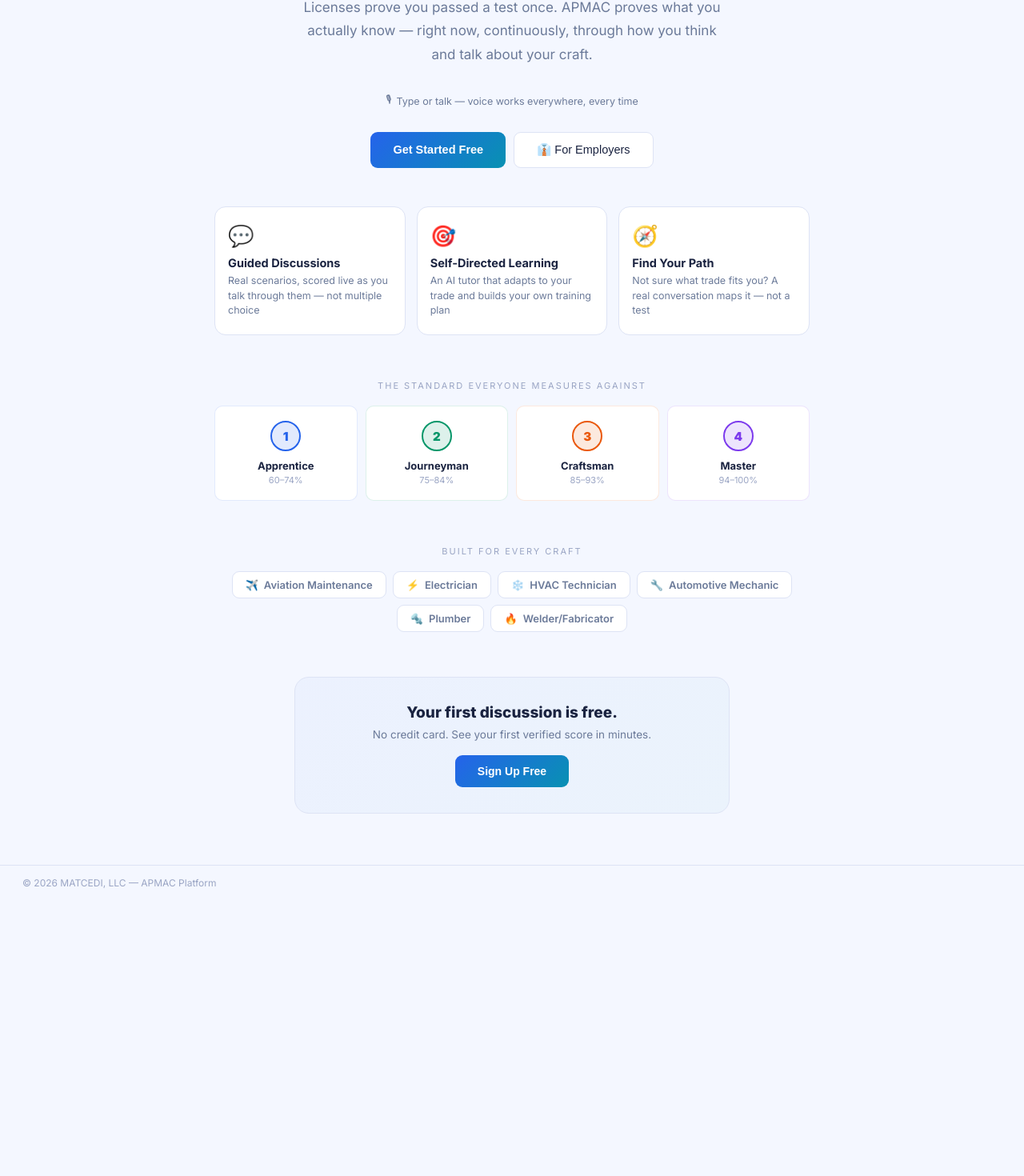
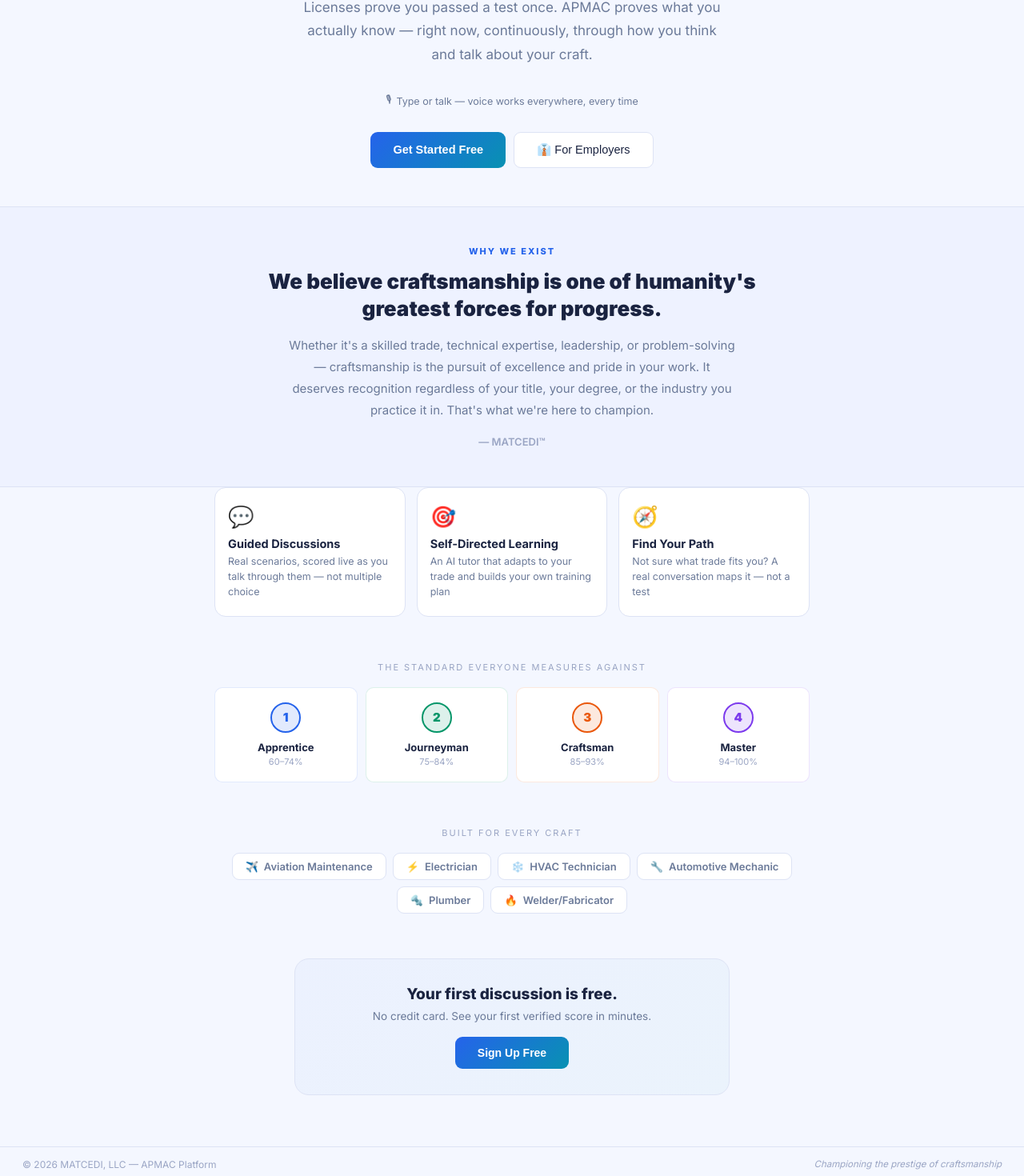
Before and after one commit to swa1012830/Matcedi---Adaptive-Profiling-of-Mastery-and-Competency-APMAC-, a React (Vite) app: page / in a window 1280 px wide. Shown: the part 295-1765 px from the top of the page at 80% size. Before the commit the page ends 1420 px from the top, so only its background shows below. Built offline with nearby package versions, Linux system fonts and the light colour scheme.

Commit message:
Add MATCEDI's WHY prominently to homepage, footer, and auth screen

```diff
--- a/src/App.jsx
+++ b/src/App.jsx
@@ -734,10 +734,11 @@ export default function APMAC() {
   if (view==="auth") return (
     <div style={{...base,minHeight:"100vh",display:"flex",alignItems:"center",justifyContent:"center",padding:28}}>
       <div style={{width:"100%",maxWidth:400}}>
-        <div style={{display:"flex",alignItems:"center",gap:9,justifyContent:"center",marginBottom:28}}>
+        <div style={{display:"flex",alignItems:"center",gap:9,justifyContent:"center",marginBottom:8}}>
           <div style={{width:26,height:26,background:`linear-gradient(135deg,${C.blue},${C.cyan})`,borderRadius:6}}/>
           <span style={{fontSize:19,fontWeight:900,letterSpacing:"-0.5px"}}>APMAC<span style={{color:C.blue,fontWeight:400}}>™</span></span>
         </div>
+        <p style={{textAlign:"center",fontSize:12.5,color:C.muted,fontStyle:"italic",marginBottom:24}}>Championing the prestige of craftsmanship — by MATCEDI™</p>
         <div style={{background:C.surface,border:`1px solid ${C.border}`,borderRadius:16,padding:28}}>
           <div style={{display:"flex",gap:6,marginBottom:22,background:C.bg,borderRadius:9,padding:4}}>
             <button onClick={()=>setAuthMode("signup")} style={{flex:1,background:authMode==="signup"?C.surface:"transparent",border:"none",borderRadius:7,padding:"8px 0",cursor:"pointer",fontSize:13,fontWeight:700,color:authMode==="signup"?C.blue:C.dim,boxShadow:authMode==="signup"?"0 1px 3px rgba(20,30,60,0.08)":"none"}}>Sign Up</button>
@@ -1184,6 +1185,20 @@ export default function APMAC() {
         </div>
       </div>
 
+      {/* WHY — MATCEDI's mission, stated plainly */}
+      <div style={{background:C.raised,borderTop:`1px solid ${C.border}`,borderBottom:`1px solid ${C.border}`,padding:"48px 28px"}}>
+        <div style={{maxWidth:680,margin:"0 auto",textAlign:"center"}}>
+          <p style={{fontSize:11,color:C.blue,letterSpacing:2,textTransform:"uppercase",fontWeight:800,marginBottom:14}}>Why We Exist</p>
+          <h2 style={{fontSize:26,fontWeight:900,lineHeight:1.3,marginBottom:16,color:C.text}}>
+            We believe craftsmanship is one of humanity's greatest forces for progress.
+          </h2>
+          <p style={{fontSize:15,color:C.dim,lineHeight:1.8,maxWidth:560,margin:"0 auto"}}>
+            Whether it's a skilled trade, technical expertise, leadership, or problem-solving — craftsmanship is the pursuit of excellence and pride in your work. It deserves recognition regardless of your title, your degree, or the industry you practice it in. That's what we're here to champion.
+          </p>
+          <p style={{fontSize:13,color:C.muted,marginTop:18,fontWeight:600}}>— MATCEDI™</p>
+        </div>
+      </div>
+
       {/* WHAT IT DOES */}
       <div style={{maxWidth:800,margin:"0 auto",padding:"0 28px 56px"}}>
         <div style={{display:"grid",gridTemplateColumns:"repeat(3,1fr)",gap:14}}>
@@ -1236,8 +1251,9 @@ export default function APMAC() {
         </div>
       </div>
 
-      <div style={{borderTop:`1px solid ${C.border}`,padding:"14px 28px",display:"flex",justifyContent:"space-between"}}>
+      <div style={{borderTop:`1px solid ${C.border}`,padding:"14px 28px",display:"flex",justifyContent:"space-between",alignItems:"center",flexWrap:"wrap",gap:8}}>
         <span style={{color:C.muted,fontSize:12}}>© 2026 MATCEDI, LLC — APMAC Platform</span>
+        <span style={{color:C.muted,fontSize:11.5,fontStyle:"italic"}}>Championing the prestige of craftsmanship</span>
       </div>
     </div>
   );
```
